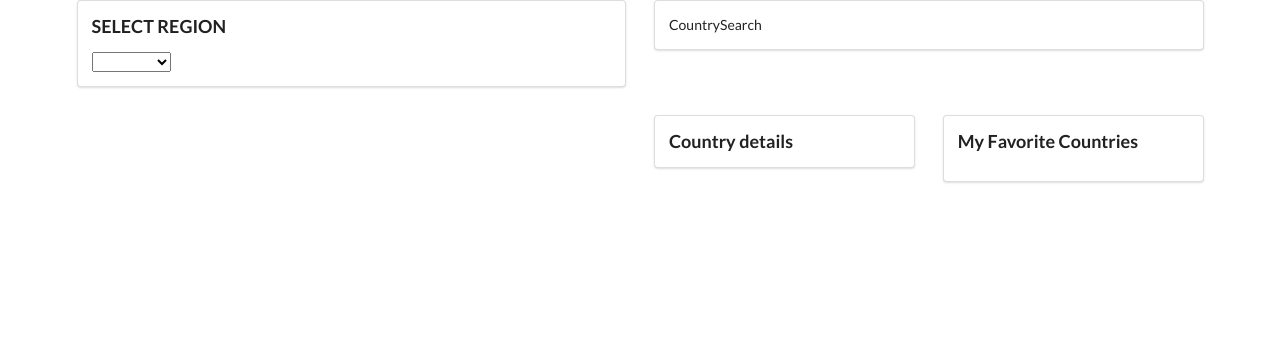
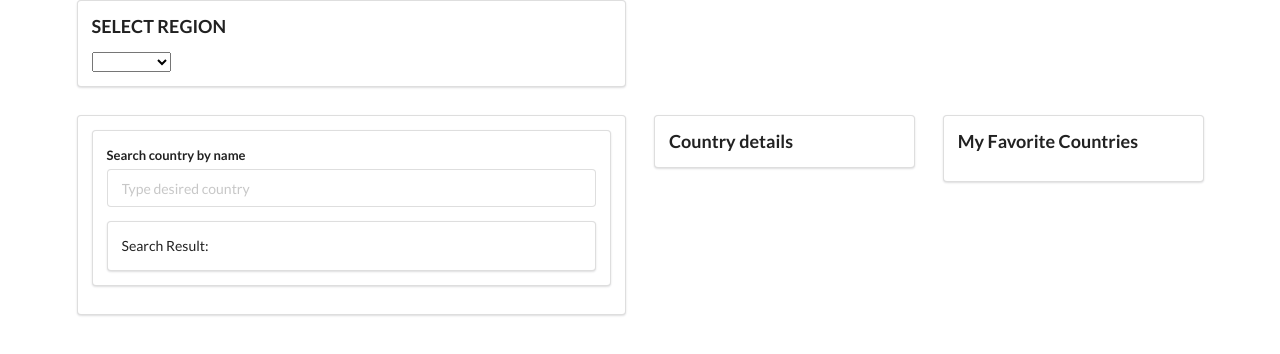
Before and after one commit to gabnev/react-1st-eval, a React (Create React App) app in the folder countries-exercise-redux/: page / in a window 1280 px wide. Shown: the top 354 px of the page. Built offline with nearby package versions, Linux system fonts and the light colour scheme.

Commit message:
countries redux

```diff
--- a/countries-exercise-redux/src/actions/index.js
+++ b/countries-exercise-redux/src/actions/index.js
@@ -1,4 +1,5 @@
 import restCountries from "../apis/restCountries";
+import restCountry from "../apis/restCountry";
 
 export const fetchCountries = (region) => {
 
@@ -11,6 +12,15 @@ export const fetchCountries = (region) => {
     });
   };
 
+};
+
+export const fetchCountry = (country) => {
+
+  return async (dispatch) => {
+    const response = await restCountry.get(`${country}`)
+
+    dispatch({ type: "FETCH_COUNTRY", payload: response.data})
+  };
 };
 
 export const selectCountry = (country) => {
--- /dev/null
+++ b/countries-exercise-redux/src/apis/restCountry.js
@@ -0,0 +1,3 @@
+import axios from "axios";
+
+export default axios.create({baseURL: "https://restcountries.eu/rest/v2/name"});
--- a/countries-exercise-redux/src/components/App.js
+++ b/countries-exercise-redux/src/components/App.js
@@ -13,9 +13,6 @@ const App = () => {
         <div className="ui row">
           <div className="eight wide column">
             <RegionSelect />
-          </div>
-          <div className="eight wide column">
-            <CountrySearch />
           </div>
         </div>
         <div className="ui row">
--- a/countries-exercise-redux/src/components/CountryFavorites.js
+++ b/countries-exercise-redux/src/components/CountryFavorites.js
@@ -3,8 +3,6 @@ import { connect } from "react-redux";
 import { defavoriteCountry } from "../actions";
 
 const CountryFavorites = (props) => {
-
-  console.log(props);
 
   const renderFavorites = () => {
     return props.favoriteCountries.map((country) => {
--- a/countries-exercise-redux/src/components/CountryList.js
+++ b/countries-exercise-redux/src/components/CountryList.js
@@ -3,6 +3,7 @@ import { connect } from "react-redux";
 import { selectCountry } from "../actions";
 import { favoriteCountry } from "../actions";
 import { fetchCountries } from "../actions";
+import CountrySearch from "./CountrySearch";
 
 const CountryList = (props) => {
 
@@ -19,6 +20,7 @@ const CountryList = (props) => {
       return props.countriesList.map((country) => {
 
         if (country.region.toLowerCase() === props.selectedRegion.toLowerCase()) {
+
           return (
             <div className="item" key={country.name}>
               <div className="right floated content">
@@ -29,8 +31,8 @@ const CountryList = (props) => {
                   Details
                 </button>
                 <button
-                className="ui button primary"
-                onClick={() => props.favoriteCountry(country)}
+                  className="ui button primary"
+                  onClick={() => props.favoriteCountry(country)}
                 >
                   Favorite
                 </button>
@@ -46,7 +48,14 @@ const CountryList = (props) => {
     }
   }
 
-  return <div className="ui divided list">{renderList()}</div>
+  return (
+    <div>
+      <div className="ui segment">
+        <CountrySearch />
+        <div className="ui divided list">{renderList()}</div>
+      </div>
+    </div>
+  )
 }
 
 const mapStateToProps = (state) => {
--- a/countries-exercise-redux/src/components/CountrySearch.js
+++ b/countries-exercise-redux/src/components/CountrySearch.js
@@ -1,7 +1,77 @@
-import React from "react";
+import React, { useState } from "react";
+import { connect } from "react-redux";
+import { selectCountry } from "../actions";
+import { favoriteCountry } from "../actions";
 
-const CountrySearch = () => {
-  return <div className="ui segment">CountrySearch</div>
+const CountrySearch = (props) => {
+
+  const [term, setTerm] = useState("");
+
+  const handleSubmit = (event) => {
+    event.preventDefault();
+  }
+
+  const renderSearch = () => {
+
+    if (props.countriesList !== null) {
+
+      return props.countriesList.map((country) => {
+
+        if (country.name === term) {
+          return (
+            <div key={country.name}>
+              {country.name}
+              <div className="right floated content">
+                <button
+                  className="ui button primary"
+                  onClick={() => props.selectCountry(country)}
+                >
+                  Details
+                </button>
+                <button
+                  className="ui button primary"
+                  onClick={() => props.favoriteCountry(country)}
+                >
+                  Favorite
+                </button>
+              </div>
+            </div>
+          )
+        }
+      });
+    };
+  };
+
+  return (
+    <div className="ui segment" >
+      <form
+        className="ui form"
+        onSubmit={(event) => handleSubmit(event)} >
+        <div className="field">
+          <label>Search country by name</label>
+          <input
+            type="text"
+            name="country"
+            value={term}
+            onChange={(event) => setTerm(event.target.value)}
+            placeholder="Type desired country"
+          />
+        </div>
+      </form>
+      <div className="ui segment">
+        Search Result:
+        {renderSearch()}
+      </div>
+    </div>
+  );
+};
+
+const mapStateToProps = (state) => {
+  return {
+    countriesList: state.countriesList,
+    countrySearch: state.countrySearch,
+    favoriteCountries: state.favoriteCountries,
+  }
 }
 
-export default CountrySearch;
+export default connect(mapStateToProps, { selectCountry, favoriteCountry })(CountrySearch);
--- a/countries-exercise-redux/src/reducers/index.js
+++ b/countries-exercise-redux/src/reducers/index.js
@@ -1,12 +1,4 @@
 import { combineReducers } from "redux";
-
-const countriesReducer = () => {
-  return [
-    { name: "Brasil", region: "americas" },
-    { name: "Portugal", region: "europe" },
-    { name: "Japan", region: "asia" }
-  ];
-};
 
 const regionReducer = () => {
   return [
@@ -46,6 +38,15 @@ const countriesListReducer = (state = null, action) => {
   }
 }
 
+const countrySearchReducer = (state = null, action) => {
+  switch(action.type) {
+    case "FETCH_COUNTRY":
+      return action.payload;
+    default:
+      return state;
+  }
+}
+
 const favorite = [];
 
 const favoriteCountriesReducer = (state = favorite, action) => {
@@ -60,10 +61,10 @@ const favoriteCountriesReducer = (state = favorite, action) => {
 }
 
 export default combineReducers({
-  countries: countriesReducer,
+  countriesList: countriesListReducer,
+  countrySearch: countrySearchReducer,
+  favoriteCountries: favoriteCountriesReducer,
+  region: regionReducer,
   selectedCountry: selectedCountryReducer,
-  region: regionReducer,
-  selectedRegion: selectedRegionReducer,
-  countriesList: countriesListReducer,
-  favoriteCountries: favoriteCountriesReducer
+  selectedRegion: selectedRegionReducer
 });
```
Also changed, not shown: 1 other file (tests, documents, lock files or other folders).
